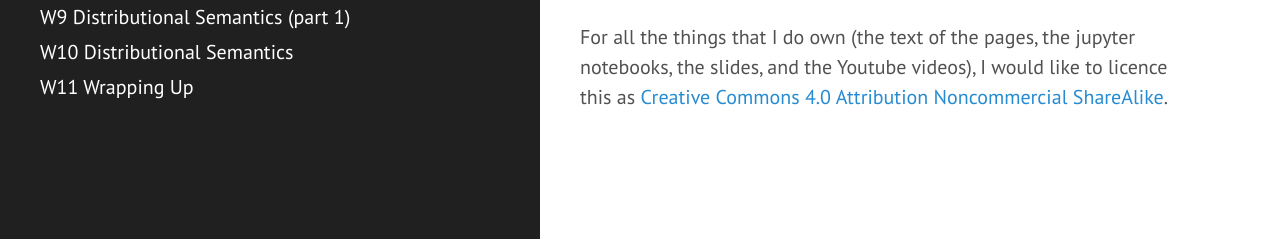
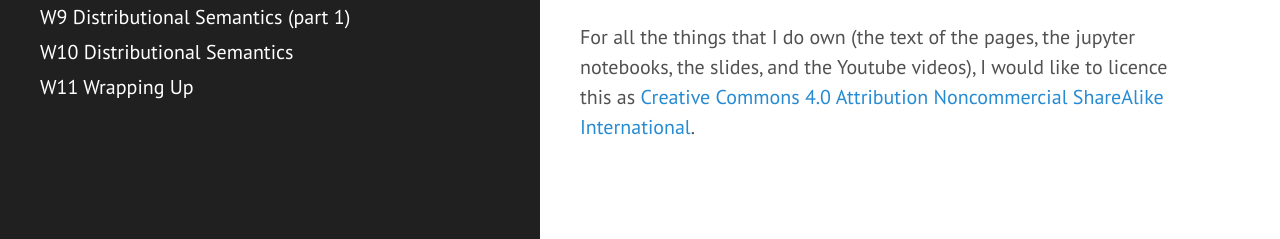
Before and after one commit to jcbgamboa/computational_linguistics, a Jekyll site: the page built from index.md, in a window 1280 px wide and 900 px high, scrolled down 692 px. Shown: the part 658-897 px from the top of the window. Built offline with Jekyll 4.4.1, drawn with Linux system fonts in a browser that asks for light colours.

Commit message:
Correct licence

```diff
--- a/index.md
+++ b/index.md
@@ -53,4 +53,4 @@ respected, I am happy to take down whatever they tell me to.
 
 For all the things that I do own (the text of the pages, the jupyter
 notebooks, the slides, and the Youtube videos), I would like to licence this as
-[Creative Commons 4.0 Attribution Noncommercial ShareAlike](https://en.wikipedia.org/wiki/Creative_Commons_license).
+[Creative Commons 4.0 Attribution Noncommercial ShareAlike International](https://creativecommons.org/licenses/by-nc-sa/4.0/).
```
